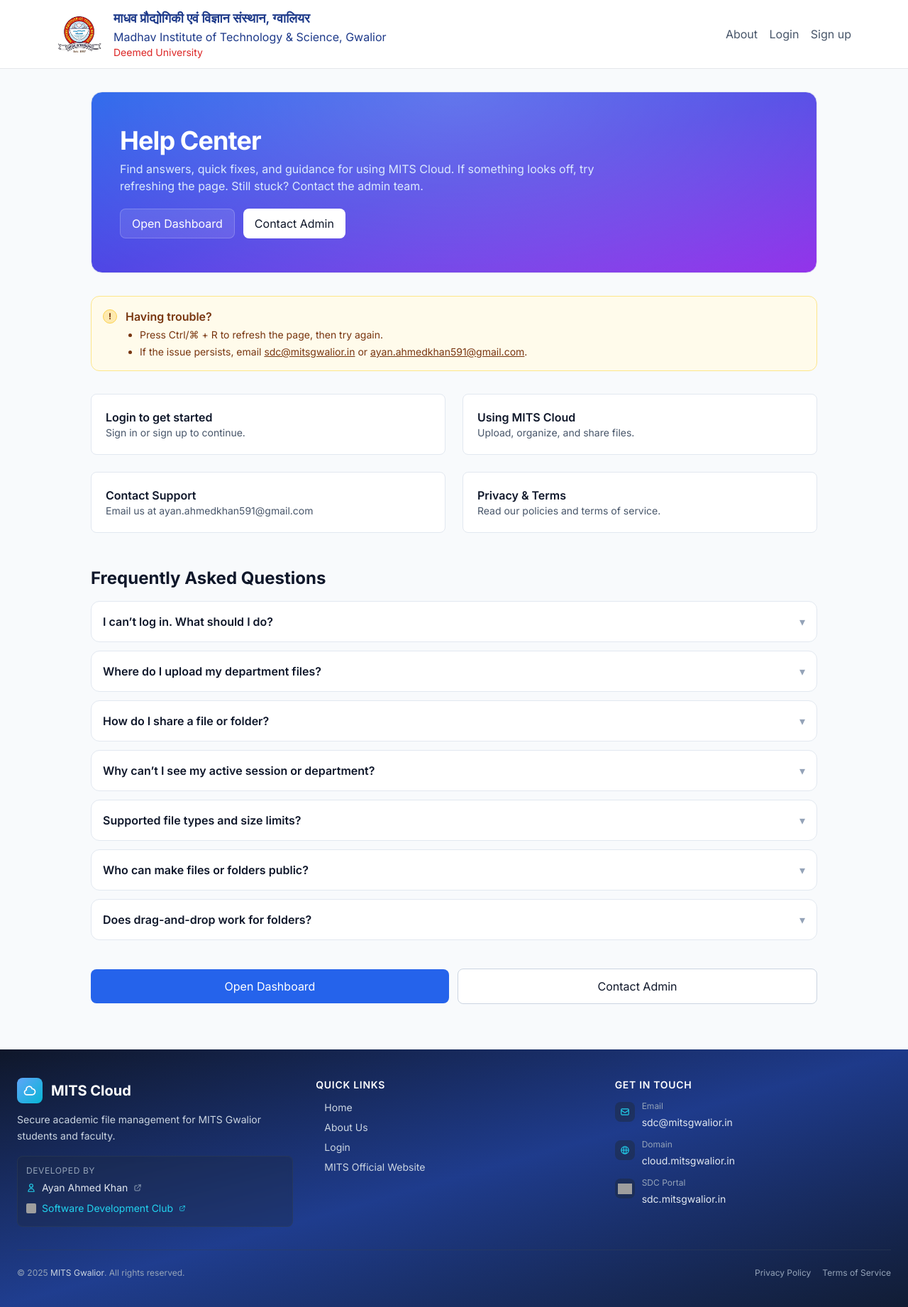
After one commit to AyanAhmedKhan/MITS-Cloudy, a Django app: page /help-center/ in a window 1280 px wide. The commit adds this page. Shown: the whole page at 71% size. Run offline with Django 4.2, Linux system fonts and the light colour scheme; data comes from the database, SQL or seed files in the repository; some libraries are stand-ins or nearby versions; grey boxes are pictures that could not be loaded.

Commit message:
Add Help Center Page and Update About Page Links
- Introduced a new Help Center view to provide users with access to allowed extensions.
- Updated the About page to change the support email address and link to the new Help Center.
- Enhanced user navigation by adding a link to the Help Center in the About page.

```diff
--- a/core/urls.py
+++ b/core/urls.py
@@ -4,6 +4,7 @@ from . import views
 urlpatterns = [
     path('', views.landing, name='landing'),
     path('about/', views.about, name='about'),
+    path('help-center/', views.help_center, name='help-center'),
     path('dashboard/', views.dashboard, name='dashboard'),
     path('faculty/', views.dashboard, name='faculty'),
     path('super/', views.super_dashboard, name='super-dashboard'),
--- a/core/views.py
+++ b/core/views.py
@@ -156,3 +156,13 @@ def terms(request):
 
 def privacy(request):
     return render(request, 'core/privacy.html')
+
+
+def help_center(request):
+    try:
+        allowed_exts = list(AllowedExtension.objects.values_list('name', flat=True))
+    except Exception:
+        allowed_exts = []
+    return render(request, 'core/help_center.html', {
+        'allowed_exts': allowed_exts,
+    })
--- a/templates/core/about.html
+++ b/templates/core/about.html
@@ -367,7 +367,7 @@
           </div>
         </div>
         <p class="text-gray-700 mb-3">For technical support, bug reports, or feature requests:</p>
-        <a href="mailto:support@mitscloud.edu" class="text-blue-600 font-semibold hover:text-blue-700">support@mitscloud.edu</a>
+        <a href="mailto:support@mitscloud.edu" class="text-blue-600 font-semibold hover:text-blue-700">ayan.ahmedkhan591@gmail.com</a>
       </div>
 
       <div class="bg-white rounded-2xl p-6 shadow-lg border border-purple-200">
@@ -383,7 +383,7 @@
           </div>
         </div>
         <p class="text-gray-700 mb-3">Browse our documentation and FAQs:</p>
-        <a href="#" class="text-purple-600 font-semibold hover:text-purple-700">Visit Help Center →</a>
+        <a href="{% url 'help-center' %}" class="text-purple-600 font-semibold hover:text-purple-700">Visit Help Center →</a>
       </div>
     </div>
 
--- /dev/null
+++ b/templates/core/help_center.html
@@ -0,0 +1,164 @@
+{% extends 'base.html' %}
+{% block title %}Help Center · MITS Cloud{% endblock %}
+
+{% block content %}
+  <div class="max-w-5xl mx-auto">
+    <!-- Hero -->
+    <div class="relative overflow-hidden rounded-2xl mb-8 border border-slate-200 bg-gradient-to-br from-blue-600 via-indigo-600 to-purple-600">
+      <div class="absolute inset-0 opacity-20 bg-[radial-gradient(ellipse_at_top,_var(--tw-gradient-stops))] from-white to-transparent"></div>
+      <div class="relative px-6 py-10 md:px-10 md:py-12 text-white">
+        <h1 class="text-3xl md:text-4xl font-extrabold tracking-tight mb-2">Help Center</h1>
+        <p class="text-blue-100 max-w-2xl">Find answers, quick fixes, and guidance for using MITS Cloud. If something looks off, try refreshing the page. Still stuck? Contact the admin team.</p>
+        <div class="mt-5 flex gap-3">
+          <a href="/dashboard/" class="inline-flex items-center gap-2 px-4 py-2 rounded-lg bg-white/10 hover:bg-white/20 border border-white/20 text-white">
+            <span>Open Dashboard</span>
+          </a>
+          <a href="mailto:sdc@mitsgwalior.in" class="inline-flex items-center gap-2 px-4 py-2 rounded-lg bg-white text-slate-900 hover:bg-slate-100">
+            <span>Contact Admin</span>
+          </a>
+        </div>
+      </div>
+    </div>
+
+    <!-- Notice: quick fixes -->
+    <div class="mb-8 rounded-xl border border-amber-200 bg-amber-50 p-4 text-amber-900">
+      <div class="flex items-start gap-3">
+        <div class="mt-0.5 w-5 h-5 rounded-full bg-amber-400/30 border border-amber-300 flex items-center justify-center">
+          <span class="text-xs font-bold">!</span>
+        </div>
+        <div>
+          <div class="font-semibold">Having trouble?</div>
+          <ul class="list-disc ml-5 mt-1 text-sm space-y-1">
+            <li>Press Ctrl/⌘ + R to refresh the page, then try again.</li>
+            <li>If the issue persists, email <a href="mailto:sdc@mitsgwalior.in" class="underline font-medium">sdc@mitsgwalior.in</a> or <a href="mailto:ayan.ahmedkhan591@gmail.com" class="underline font-medium">ayan.ahmedkhan591@gmail.com</a>.</li>
+          </ul>
+        </div>
+      </div>
+    </div>
+
+    <div class="grid md:grid-cols-2 gap-6">
+      {% if user.is_authenticated %}
+      <a href="/dashboard/" class="block p-5 rounded-lg border border-slate-200 bg-white hover:border-blue-300 hover:shadow-sm transition">
+        <div class="font-semibold text-slate-900">Continue to Dashboard</div>
+        <div class="text-slate-600 text-sm">Access your files and recent activity.</div>
+      </a>
+      {% else %}
+      <a href="/auth/login/" class="block p-5 rounded-lg border border-slate-200 bg-white hover:border-blue-300 hover:shadow-sm transition">
+        <div class="font-semibold text-slate-900">Login to get started</div>
+        <div class="text-slate-600 text-sm">Sign in or sign up to continue.</div>
+      </a>
+      {% endif %}
+
+      <a href="/dashboard/" class="block p-5 rounded-lg border border-slate-200 bg-white hover:border-blue-300 hover:shadow-sm transition">
+        <div class="font-semibold text-slate-900">Using MITS Cloud</div>
+        <div class="text-slate-600 text-sm">Upload, organize, and share files.</div>
+      </a>
+
+      <a href="mailto:sdc@mitsgwalior.in" class="block p-5 rounded-lg border border-slate-200 bg-white hover:border-blue-300 hover:shadow-sm transition">
+        <div class="font-semibold text-slate-900">Contact Support</div>
+        <div class="text-slate-600 text-sm">Email us at ayan.ahmedkhan591@gmail.com</div>
+      </a>
+
+      <a href="/privacy/" class="block p-5 rounded-lg border border-slate-200 bg-white hover:border-blue-300 hover:shadow-sm transition">
+        <div class="font-semibold text-slate-900">Privacy & Terms</div>
+        <div class="text-slate-600 text-sm">Read our policies and terms of service.</div>
+      </a>
+    </div>
+
+    <!-- FAQ -->
+    <div class="mt-12">
+      <h2 class="text-2xl font-bold text-slate-900 mb-4">Frequently Asked Questions</h2>
+      <div class="space-y-3">
+        <details class="group rounded-xl border border-slate-200 bg-white p-4 open:shadow-sm">
+          <summary class="flex cursor-pointer list-none items-center justify-between">
+            <span class="font-semibold text-slate-900">I can’t log in. What should I do?</span>
+            <span class="ml-3 text-slate-400 group-open:rotate-180 transition-transform">▾</span>
+          </summary>
+          <div class="mt-3 text-sm text-slate-700 leading-relaxed">
+            Ensure you’re using your registered MITS email. If the page seems stuck, refresh it and try again. If it still fails, contact admin at <a href="mailto:sdc@mitsgwalior.in" class="text-blue-600 underline">sdc@mitsgwalior.in</a>.
+          </div>
+        </details>
+
+        <details class="group rounded-xl border border-slate-200 bg-white p-4 open:shadow-sm">
+          <summary class="flex cursor-pointer list-none items-center justify-between">
+            <span class="font-semibold text-slate-900">Where do I upload my department files?</span>
+            <span class="ml-3 text-slate-400 group-open:rotate-180 transition-transform">▾</span>
+          </summary>
+          <div class="mt-3 text-sm text-slate-700 leading-relaxed">
+            Go to Dashboard → navigate to your department folder. If your profile is missing department access, please contact the admin.
+          </div>
+        </details>
+
+        <details class="group rounded-xl border border-slate-200 bg-white p-4 open:shadow-sm">
+          <summary class="flex cursor-pointer list-none items-center justify-between">
+            <span class="font-semibold text-slate-900">How do I share a file or folder?</span>
+            <span class="ml-3 text-slate-400 group-open:rotate-180 transition-transform">▾</span>
+          </summary>
+          <div class="mt-3 text-sm text-slate-700 leading-relaxed">
+            Open the item in Dashboard and use the Share option to generate a link with optional password protection and expiry.
+          </div>
+        </details>
+
+        <details class="group rounded-xl border border-slate-200 bg-white p-4 open:shadow-sm">
+          <summary class="flex cursor-pointer list-none items-center justify-between">
+            <span class="font-semibold text-slate-900">Why can’t I see my active session or department?</span>
+            <span class="ml-3 text-slate-400 group-open:rotate-180 transition-transform">▾</span>
+          </summary>
+          <div class="mt-3 text-sm text-slate-700 leading-relaxed">
+            Your profile may not be fully configured. If issues persist after refresh, contact admin.
+          </div>
+        </details>
+
+        <details class="group rounded-xl border border-slate-200 bg-white p-4 open:shadow-sm">
+          <summary class="flex cursor-pointer list-none items-center justify-between">
+            <span class="font-semibold text-slate-900">Supported file types and size limits?</span>
+            <span class="ml-3 text-slate-400 group-open:rotate-180 transition-transform">▾</span>
+          </summary>
+          <div class="mt-3 text-sm text-slate-700 leading-relaxed">
+            {% if allowed_exts %}
+            Supported extensions include:
+            <span class="inline-flex flex-wrap gap-1 align-middle">
+              {% for ext in allowed_exts %}
+                <span class="px-2 py-0.5 rounded border border-slate-200 bg-slate-50 text-slate-700 text-xs">{{ ext }}</span>
+              {% endfor %}
+            </span>.
+            {% else %}
+            The list of allowed file types is currently unavailable. Please try refreshing the page or contact admin.
+            {% endif %}
+            If your file is blocked, ask admin to enable the extension.
+          </div>
+        </details>
+
+        <details class="group rounded-xl border border-slate-200 bg-white p-4 open:shadow-sm">
+          <summary class="flex cursor-pointer list-none items-center justify-between">
+            <span class="font-semibold text-slate-900">Who can make files or folders public?</span>
+            <span class="ml-3 text-slate-400 group-open:rotate-180 transition-transform">▾</span>
+          </summary>
+          <div class="mt-3 text-sm text-slate-700 leading-relaxed">
+            Only users marked as <span class="font-semibold">Faculty</span> have permission to create public links for files or folders. If you need public access and don’t see the option, please contact the admin.
+          </div>
+        </details>
+
+        <details class="group rounded-xl border border-slate-200 bg-white p-4 open:shadow-sm">
+          <summary class="flex cursor-pointer list-none items-center justify-between">
+            <span class="font-semibold text-slate-900">Does drag-and-drop work for folders?</span>
+            <span class="ml-3 text-slate-400 group-open:rotate-180 transition-transform">▾</span>
+          </summary>
+          <div class="mt-3 text-sm text-slate-700 leading-relaxed">
+            Drag and drop is available for <span class="font-semibold">files only</span>. Folder drag-and-drop is not supported.
+          </div>
+        </details>
+      </div>
+    </div>
+
+    <!-- Final CTA -->
+    <div class="mt-10 flex flex-col sm:flex-row items-stretch sm:items-center gap-3">
+      <a href="/dashboard/" class="flex-1 inline-flex items-center justify-center gap-2 px-4 py-3 rounded-lg bg-blue-600 text-white hover:bg-blue-700">
+        Open Dashboard
+      </a>
+      <a href="mailto:sdc@mitsgwalior.in" class="flex-1 inline-flex items-center justify-center gap-2 px-4 py-3 rounded-lg border border-slate-300 bg-white text-slate-900 hover:bg-slate-50">
+        Contact Admin
+      </a>
+    </div>
+  </div>
+{% endblock %}
```
